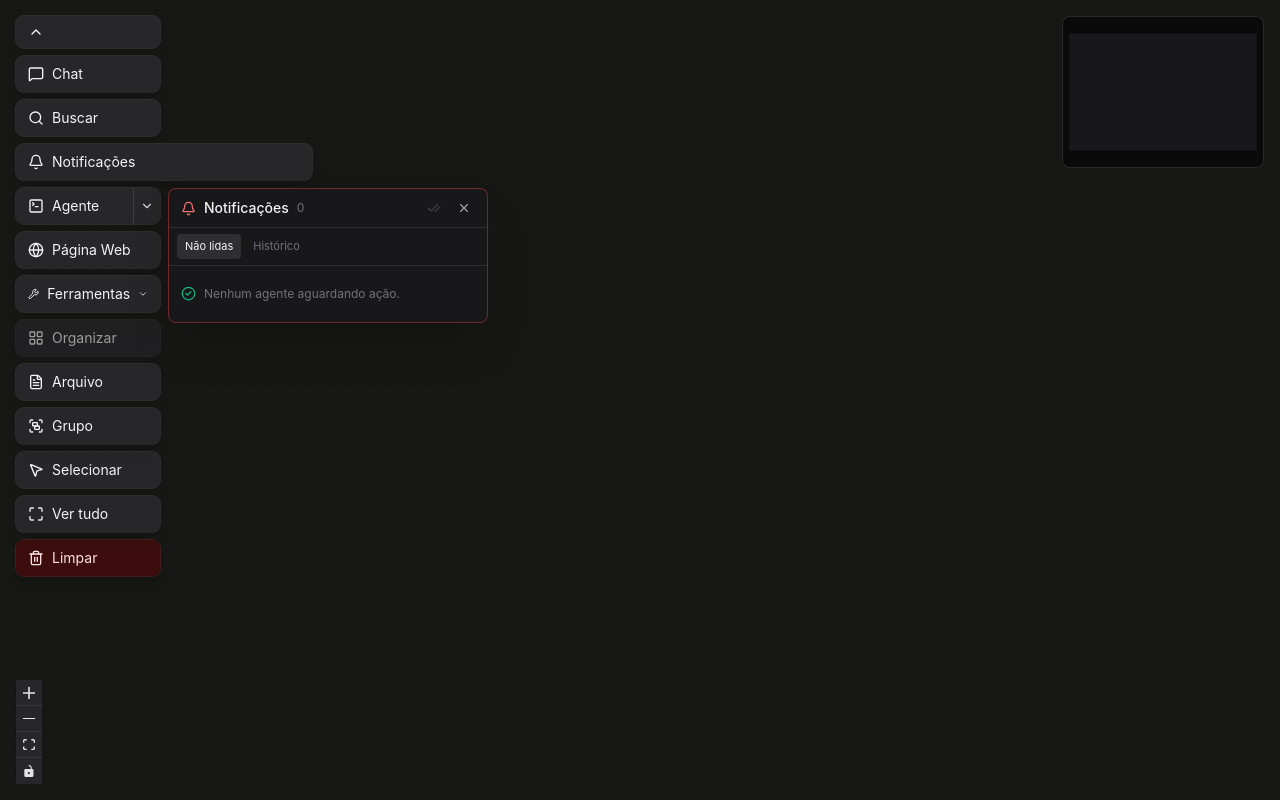
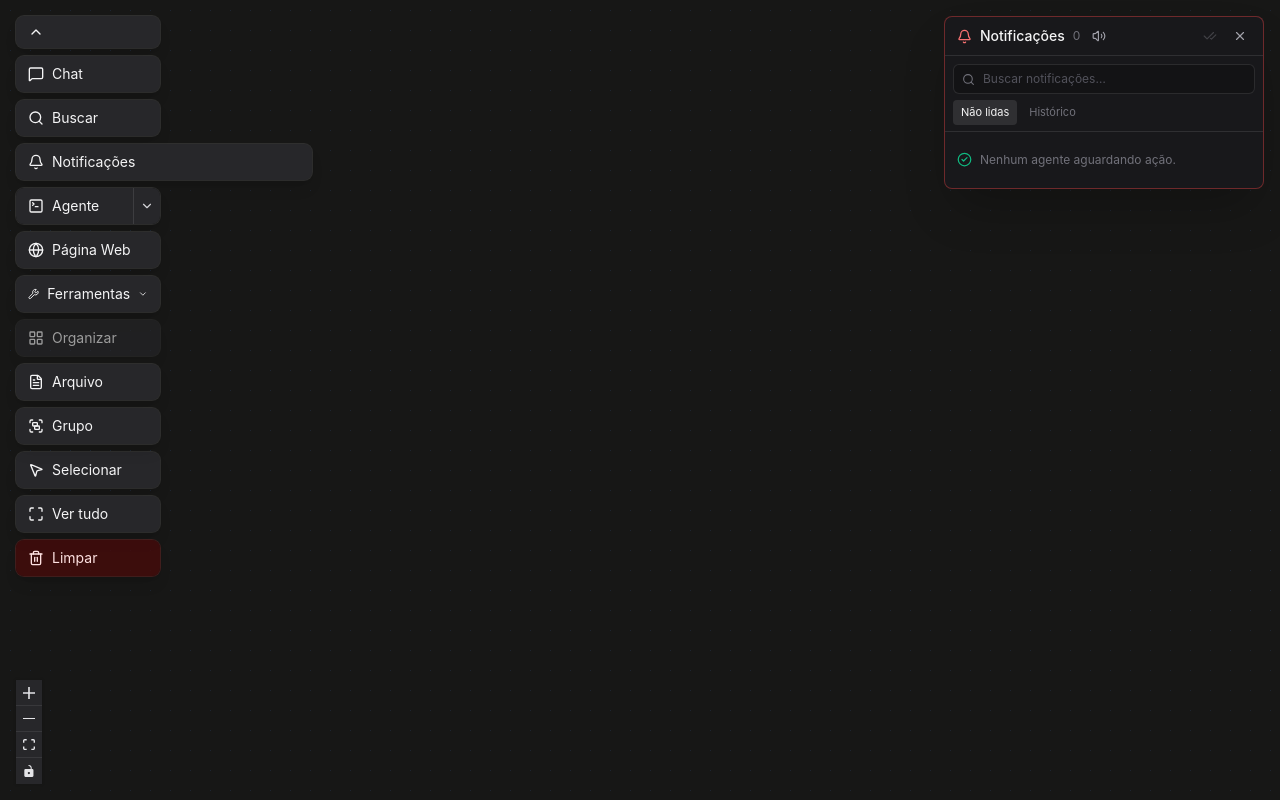
Before and after one commit to Felipe-Alcantara/Felixo-AI-Core, a React (Vite) app in the folder app/: page / in a window 1280 px wide. Both pictures are taken after a click on the button "Notificações". Built offline with nearby package versions, Linux system fonts and the light colour scheme.

Commit message:
feat: aprimora sistema de notificacoes

```diff
--- a/app/src/features/canvas/components/CanvasView.tsx
+++ b/app/src/features/canvas/components/CanvasView.tsx
@@ -66,6 +66,10 @@ import {
   saveNotificationHistory,
 } from '../services/notification-history-storage'
 import {
+  readNotificationPreferences,
+  saveNotificationPreferences,
+} from '../services/notification-preferences'
+import {
   DEFAULT_FILE_LINK_PROMPT,
   DEFAULT_FILE_BOOTSTRAP_PROMPT,
 } from '../services/file-link-prompt'
@@ -250,6 +254,9 @@ function CanvasInner({ onOpenChat }: CanvasViewProps) {
   const [notificationHistory, setNotificationHistory] = useState<CanvasNotification[]>(
     () => readNotificationHistory(),
   )
+  const [notificationSoundEnabled, setNotificationSoundEnabled] = useState(
+    () => readNotificationPreferences().soundEnabled,
+  )
   // Restored ids carry their original sequence numbers; resume past the highest
   // one so a new notification can never reuse an id still in the history.
   const notificationSequenceRef = useRef(
@@ -344,12 +351,16 @@ function CanvasInner({ onOpenChat }: CanvasViewProps) {
     )
 
     const audio = notificationAudioRef.current
-    if (!audio) return
+    if (!audio || !notificationSoundEnabled) return
     audio.currentTime = 0
     void audio.play().catch(() => {
       // Browsers may block playback until the user has interacted with the app.
     })
-  }, [actionableNotificationIds, hydrated, sessionSnapshots])
+  }, [actionableNotificationIds, hydrated, notificationSoundEnabled, sessionSnapshots])
+
+  useEffect(() => {
+    saveNotificationPreferences({ soundEnabled: notificationSoundEnabled })
+  }, [notificationSoundEnabled])
 
   useEffect(() => {
     saveNotificationHistory(notificationHistory)
@@ -1580,13 +1591,14 @@ function CanvasInner({ onOpenChat }: CanvasViewProps) {
         notificationsOpen={notificationsOpen}
         onToggleNotifications={() => setNotificationsOpen((open) => !open)}
         notificationCount={notificationCount}
-        notificationPanel={(ready, toolsMenuOpen) => (
+        notificationPanel={(ready) => (
           <NotificationsPanel
             nodes={nodes}
             notifications={notificationHistory}
             open={notificationsOpen}
             ready={ready}
-            toolsMenuOpen={toolsMenuOpen}
+            soundEnabled={notificationSoundEnabled}
+            onSoundEnabledChange={setNotificationSoundEnabled}
             onClose={() => setNotificationsOpen(false)}
             onFocusNode={focusNode}
             onExpandNode={openTerminal}
--- a/app/src/features/canvas/components/NotificationsMenu.tsx
+++ b/app/src/features/canvas/components/NotificationsMenu.tsx
@@ -47,7 +47,9 @@ export function NotificationsMenu({
         type="button"
         onClick={toggle}
         className={`felixo-btn flex !w-full items-center gap-2 rounded-lg bg-zinc-800 px-3 py-2 text-sm text-zinc-100 shadow-lg ring-1 ring-white/10 hover:bg-zinc-700 ${
-          notificationCount > 0 ? 'border border-red-500/80 ring-red-500/30' : ''
+          notificationCount > 0
+            ? 'border border-red-500/80 ring-red-500/30 shadow-red-950/40'
+            : ''
         }`}
         title="Notificações dos agentes"
         aria-expanded={open}
@@ -56,7 +58,7 @@ export function NotificationsMenu({
         <span className="min-w-0 flex-1 truncate text-left">Notificações</span>
         {notificationCount > 0 && (
           <span
-            className="pointer-events-none absolute -left-2 top-1/2 flex h-5 min-w-5 -translate-y-1/2 items-center justify-center rounded-full bg-red-500 px-1 text-[10px] font-bold text-white shadow ring-2 ring-zinc-950"
+            className="pointer-events-none absolute -left-2 top-1/2 flex h-5 min-w-5 -translate-y-1/2 items-center justify-center rounded-full bg-red-500 px-1 text-[10px] font-bold text-white shadow ring-2 ring-zinc-950 animate-pulse"
             aria-label={`${notificationCount} novas notificações`}
           >
             {notificationCount}
--- a/app/src/features/canvas/components/NotificationsPanel.tsx
+++ b/app/src/features/canvas/components/NotificationsPanel.tsx
@@ -1,22 +1,17 @@
-import { AlertCircle, Bell, Check, CheckCheck, CheckCircle2, Trash2, X } from 'lucide-react'
-import { useRef, useState } from 'react'
+import { AlertCircle, Bell, Check, CheckCheck, CheckCircle2, Search, Trash2, Volume2, VolumeX, X } from 'lucide-react'
+import { useState } from 'react'
 import type { Node } from '@xyflow/react'
 import { formatRelativeTime } from './notification-time'
 import type { SessionSnapshot } from '../terminal/terminal-session-store'
 import type { CanvasNotification } from '../terminal/canvas-notifications'
 import type { CanvasNodeData } from '../types'
-import {
-  toolbarFlyoutClass,
-  toolbarFlyoutStyle,
-  useToolbarFlyoutPosition,
-} from './toolbar-flyout'
 
 type NotificationsPanelProps = {
   nodes: Node<CanvasNodeData>[]
   notifications: CanvasNotification[]
   open: boolean
   ready: boolean
-  toolsMenuOpen: boolean
+  soundEnabled: boolean
   onClose: () => void
   onFocusNode: (nodeId: string) => void
   /** Abre o agente. Abrir já vale como ler: quem trata isso marca as
@@ -26,6 +21,7 @@ type NotificationsPanelProps = {
   onMarkAllRead: () => void
   onRemove: (notificationId: string) => void
   onClearRead: () => void
+  onSoundEnabledChange: (enabled: boolean) => void
 }
 
 type HistoryFilter = 'unread' | 'all'
@@ -35,7 +31,7 @@ export function NotificationsPanel({
   notifications,
   open,
   ready,
-  toolsMenuOpen,
+  soundEnabled,
   onClose,
   onFocusNode,
   onExpandNode,
@@ -43,17 +39,10 @@ export function NotificationsPanel({
   onMarkAllRead,
   onRemove,
   onClearRead,
+  onSoundEnabledChange,
 }: NotificationsPanelProps) {
   const [filter, setFilter] = useState<HistoryFilter>('unread')
-  const panelRef = useRef<HTMLElement>(null)
-  const flyoutPosition = useToolbarFlyoutPosition({
-    open: open && ready,
-    toolsMenuOpen,
-    panelRef,
-    panelWidth: 320,
-    placement: 'below',
-  })
-
+  const [query, setQuery] = useState('')
   // Reopening the panel always starts on what still needs attention. Adjusted
   // during render (React's documented pattern for deriving state from a prop
   // change) rather than in an effect, which would render the stale tab first.
@@ -79,22 +68,35 @@ export function NotificationsPanel({
 
   const unreadCount = allItems.filter((item) => item.notification.readAt === null).length
   const readCount = allItems.length - unreadCount
-  const visibleItems =
-    filter === 'unread'
-      ? allItems.filter((item) => item.notification.readAt === null)
-      : allItems
+  const normalizedQuery = query.trim().toLocaleLowerCase()
+  const visibleItems = allItems.filter(({ notification, node }) => {
+      if (filter === 'unread' && notification.readAt !== null) return false
+      if (!normalizedQuery) return true
+      const label = String(node.data.label || node.data.command || node.id)
+      return `${label} ${lastNotificationMessage(notification.snapshot)}`
+        .toLocaleLowerCase()
+        .includes(normalizedQuery)
+  })
 
   return (
     <section
-      ref={panelRef}
       aria-label="Notificações dos agentes"
-      style={toolbarFlyoutStyle(flyoutPosition)}
-      className={`felixo-anim-sequential-panel ${toolbarFlyoutClass('below')} ${flyoutPosition ? '' : 'invisible'} w-80 overflow-hidden rounded-lg border border-red-500/40 bg-zinc-900 shadow-2xl`}
+      className="felixo-anim-sequential-panel fixed right-4 top-4 z-50 w-80 max-w-[calc(100vw-2rem)] overflow-hidden rounded-lg border border-red-500/40 bg-zinc-900 shadow-2xl"
     >
       <header className="flex items-center gap-2 border-b border-white/10 px-3 py-2 text-sm font-medium text-zinc-100">
         <Bell size={15} className="text-red-400" />
         Notificações
         <span className="text-xs font-normal text-zinc-500">{unreadCount}</span>
+        <button
+          type="button"
+          onClick={() => onSoundEnabledChange(!soundEnabled)}
+          className="felixo-btn-icon rounded p-1 text-zinc-400 hover:bg-white/10 hover:text-white"
+          title={soundEnabled ? 'Desativar som das notificações' : 'Ativar som das notificações'}
+          aria-label={soundEnabled ? 'Desativar som das notificações' : 'Ativar som das notificações'}
+          aria-pressed={soundEnabled}
+        >
+          {soundEnabled ? <Volume2 size={14} /> : <VolumeX size={14} />}
+        </button>
         <button
           type="button"
           onClick={onMarkAllRead}
@@ -114,6 +116,22 @@ export function NotificationsPanel({
           <X size={14} />
         </button>
       </header>
+
+      <label className="mx-2 mt-2 flex items-center gap-2 rounded-md border border-white/10 bg-black/20 px-2 py-1.5 text-zinc-500 focus-within:border-sky-400/50 focus-within:text-sky-300">
+        <Search size={13} aria-hidden />
+        <input
+          value={query}
+          onChange={(event) => setQuery(event.target.value)}
+          placeholder="Buscar notificações…"
+          aria-label="Buscar notificações"
+          className="min-w-0 flex-1 bg-transparent text-xs text-zinc-200 outline-none placeholder:text-zinc-600"
+        />
+        {query && (
+          <button type="button" onClick={() => setQuery('')} aria-label="Limpar busca">
+            <X size={12} />
+          </button>
+        )}
+      </label>
 
       <div className="flex items-center gap-1 border-b border-white/10 px-2 py-1.5">
         <FilterTab
@@ -144,7 +162,9 @@ export function NotificationsPanel({
           <CheckCircle2 size={15} className="text-emerald-500" />
           {filter === 'unread'
             ? 'Nenhum agente aguardando ação.'
-            : 'Nenhuma notificação nos últimos 7 dias.'}
+            : query
+              ? 'Nenhuma notificação encontrada.'
+              : 'Nenhuma notificação nos últimos 7 dias.'}
         </div>
       ) : (
         <div className="felixo-anim-stagger-list max-h-[50vh] overflow-auto p-1.5">
--- /dev/null
+++ b/app/src/features/canvas/services/notification-preferences.ts
@@ -0,0 +1,47 @@
+const STORAGE_KEY = 'felixo:notification-preferences'
+
+export type NotificationPreferences = {
+  soundEnabled: boolean
+}
+
+export const DEFAULT_NOTIFICATION_PREFERENCES: NotificationPreferences = {
+  soundEnabled: true,
+}
+
+type StorageLike = Pick<Storage, 'getItem' | 'setItem'>
+
+function getStorage(): StorageLike | undefined {
+  try {
+    return typeof window === 'undefined' ? undefined : window.localStorage
+  } catch {
+    return undefined
+  }
+}
+
+export function readNotificationPreferences(
+  storage: StorageLike | undefined = getStorage(),
+): NotificationPreferences {
+  if (!storage) return DEFAULT_NOTIFICATION_PREFERENCES
+  try {
+    const parsed: unknown = JSON.parse(storage.getItem(STORAGE_KEY) ?? '{}')
+    return {
+      soundEnabled:
+        typeof parsed === 'object' && parsed !== null && 'soundEnabled' in parsed
+          ? (parsed as { soundEnabled?: unknown }).soundEnabled !== false
+          : true,
+    }
+  } catch {
+    return DEFAULT_NOTIFICATION_PREFERENCES
+  }
+}
+
+export function saveNotificationPreferences(
+  preferences: NotificationPreferences,
+  storage: StorageLike | undefined = getStorage(),
+): void {
+  try {
+    storage?.setItem(STORAGE_KEY, JSON.stringify(preferences))
+  } catch {
+    // Preferences are best effort; a restricted storage must not break the app.
+  }
+}
--- a/app/src/features/setup/useCliSetupStatus.ts
+++ b/app/src/features/setup/useCliSetupStatus.ts
@@ -52,6 +52,19 @@ export function useCliSetupStatus(): {
   const presentation = useMemo(() => presentCliSetupStatus(status), [status])
   const noticeKey = cliSetupNoticeKey(status)
 
+  // Resultados positivos são confirmação, não uma interrupção permanente.
+  // O usuário ainda consegue encontrá-los no indicador da barra e no histórico
+  // de notificações; o toast só precisa ficar tempo suficiente para ser lido.
+  useEffect(() => {
+    if (presentation.tone !== 'success' || noticeKey === null) return
+
+    const timeout = window.setTimeout(() => {
+      setDismissedKey((current) => (current === noticeKey ? current : noticeKey))
+    }, 6_000)
+
+    return () => window.clearTimeout(timeout)
+  }, [noticeKey, presentation.tone])
+
   const dismiss = useCallback(() => {
     setDismissedKey(noticeKey)
   }, [noticeKey])
```
Also changed, not shown: 1 other file (tests, documents, lock files or other folders).
